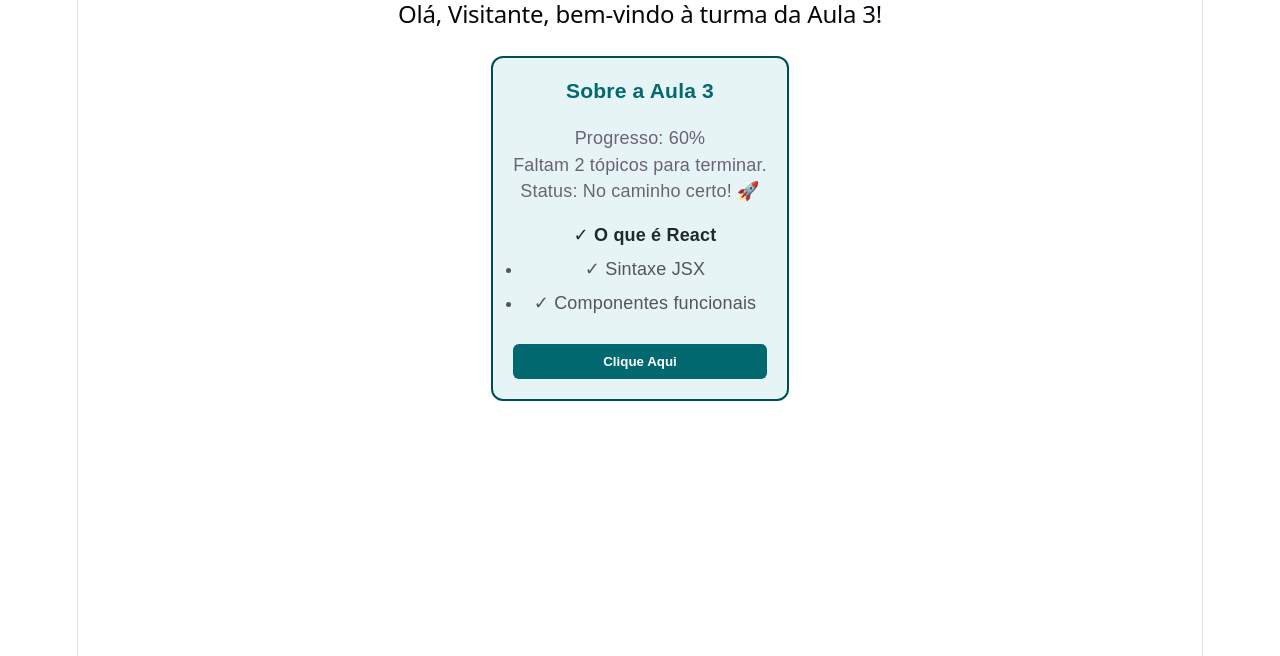
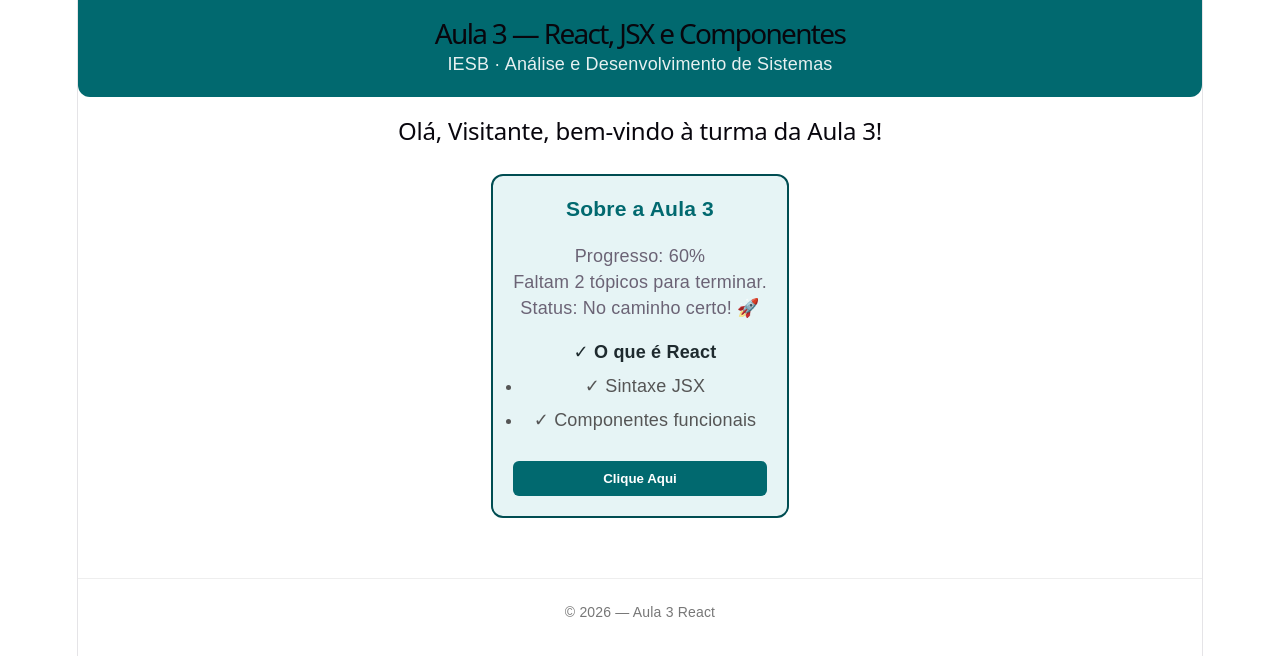
Before and after one commit to DNeves8/aula3-react, a React (Vite) app: page / in a window 1280 px wide. Shown: the top 656 px of the page. Built offline with nearby package versions, Linux system fonts and the light colour scheme.

Commit message:
feat: componente Cabecalho e composicao da arvore

```diff
--- a/src/App.jsx
+++ b/src/App.jsx
@@ -1,11 +1,15 @@
+import Cabecalho from "./Cabecalho";
 import Saudacao from "./Saudacao";
 import Cartao from "./Cartao";
+import Rodape from "./Rodape"; // Import do desafio bônus
 
 function App() {
   return (
     <>
+      <Cabecalho />
       <Saudacao />
       <Cartao />
+      <Rodape />
     </>
   );
 }
--- /dev/null
+++ b/src/Cabecalho.css
@@ -0,0 +1,19 @@
+.cabecalho {
+  background-color: #01696F;
+  color: white;
+  padding: 20px;
+  text-align: center;
+  font-family: sans-serif;
+  border-radius: 0 0 12px 12px;
+  margin-bottom: 20px;
+}
+
+.cabecalho h1 {
+  margin: 0;
+  font-size: 28px;
+}
+
+.cabecalho p {
+  margin: 5px 0 0 0;
+  opacity: 0.9;
+}
--- /dev/null
+++ b/src/Cabecalho.jsx
@@ -0,0 +1,12 @@
+import "./Cabecalho.css";
+
+function Cabecalho() {
+  return (
+    <header className="cabecalho">
+      <h1>Aula 3 — React, JSX e Componentes</h1>
+      <p>IESB · Análise e Desenvolvimento de Sistemas</p>
+    </header>
+  );
+}
+
+export default Cabecalho;
--- /dev/null
+++ b/src/Rodape.jsx
@@ -0,0 +1,17 @@
+function Rodape() {
+  return (
+    <footer style={{
+      textAlign: "center",
+      padding: "20px",
+      marginTop: "40px",
+      color: "#777",
+      fontFamily: "sans-serif",
+      fontSize: "14px",
+      borderTop: "1px solid #eee"
+    }}>
+      <p>© 2026 — Aula 3 React</p>
+    </footer>
+  );
+}
+
+export default Rodape;
```
